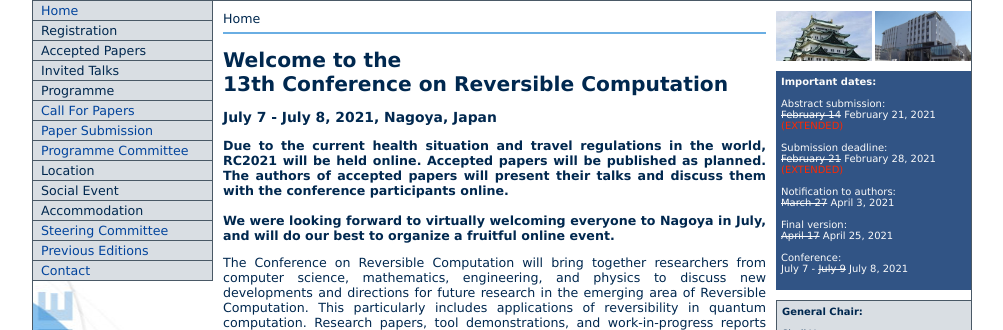
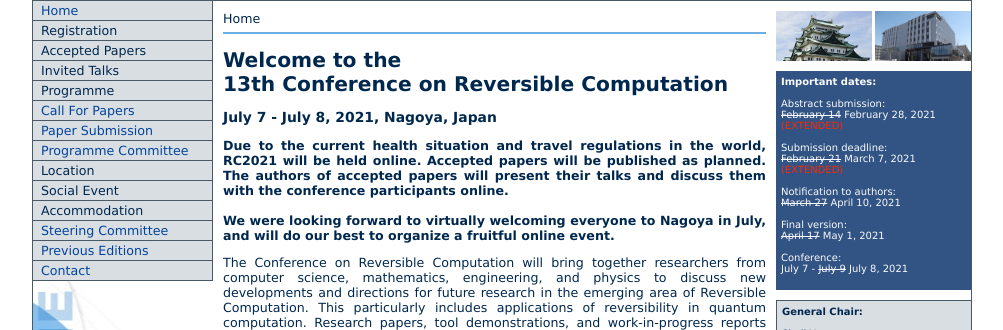
Before and after one commit to reversible-computation-2021/reversible-computation-2021.github.io, a Jekyll site: the page built from index.html, in a window 1280 px wide. Shown: the part 183-513 px from the top of the page, without its empty margins (139-1142 px from the left). Built offline with Jekyll 4.4.1, drawn with Linux system fonts in a browser that asks for light colours.

Commit message:
2021-02-16

```diff
--- a/_layouts/default.html
+++ b/_layouts/default.html
@@ -80,13 +80,13 @@
           <div class="dates">
             <b>Important dates:</b><br/><br/>
             Abstract submission:<br/>
-            <del>February 14</del> February 21, 2021 <font color="#FF2800">(EXTENDED)</font><br/><br/>
+            <del>February 14</del> February 28, 2021 <font color="#FF2800">(EXTENDED)</font><br/><br/>
             Submission deadline:<br/>
-            <del>February 21</del> February 28, 2021 <font color="#FF2800">(EXTENDED)</font><br/><br/>
+            <del>February 21</del> March 7, 2021 <font color="#FF2800">(EXTENDED)</font><br/><br/>
             Notification to authors:<br/>
-            <del>March 27</del> April 3, 2021<br/><br/>
+            <del>March 27</del> April 10, 2021<br/><br/>
             Final version:<br/>
-            <del>April 17</del> April 25, 2021<br/><br/>
+            <del>April 17</del> May 1, 2021<br/><br/>
             Conference:<br/>
             July 7 - <del>July 9</del> July 8, 2021<br/><br/>
           </div>
```
